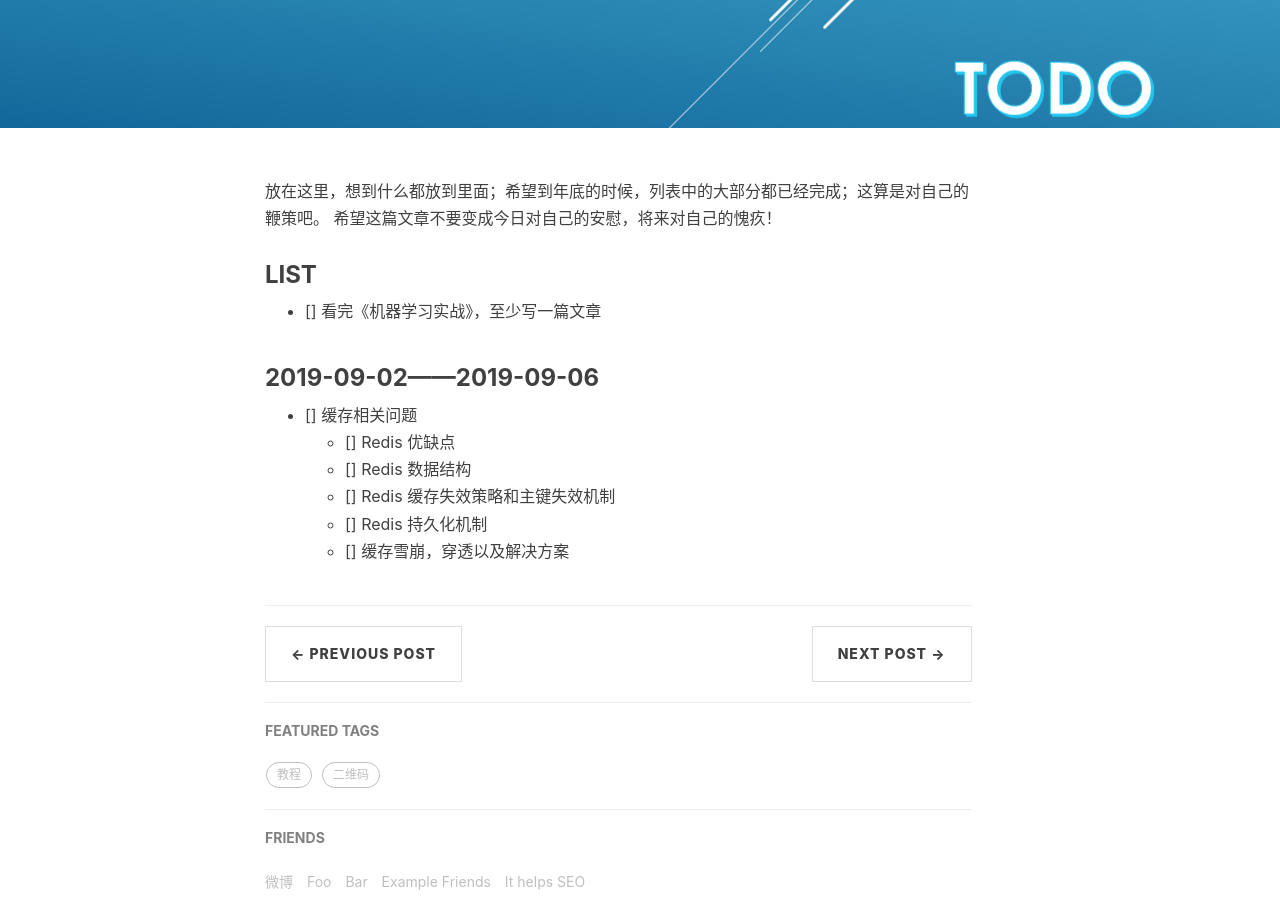
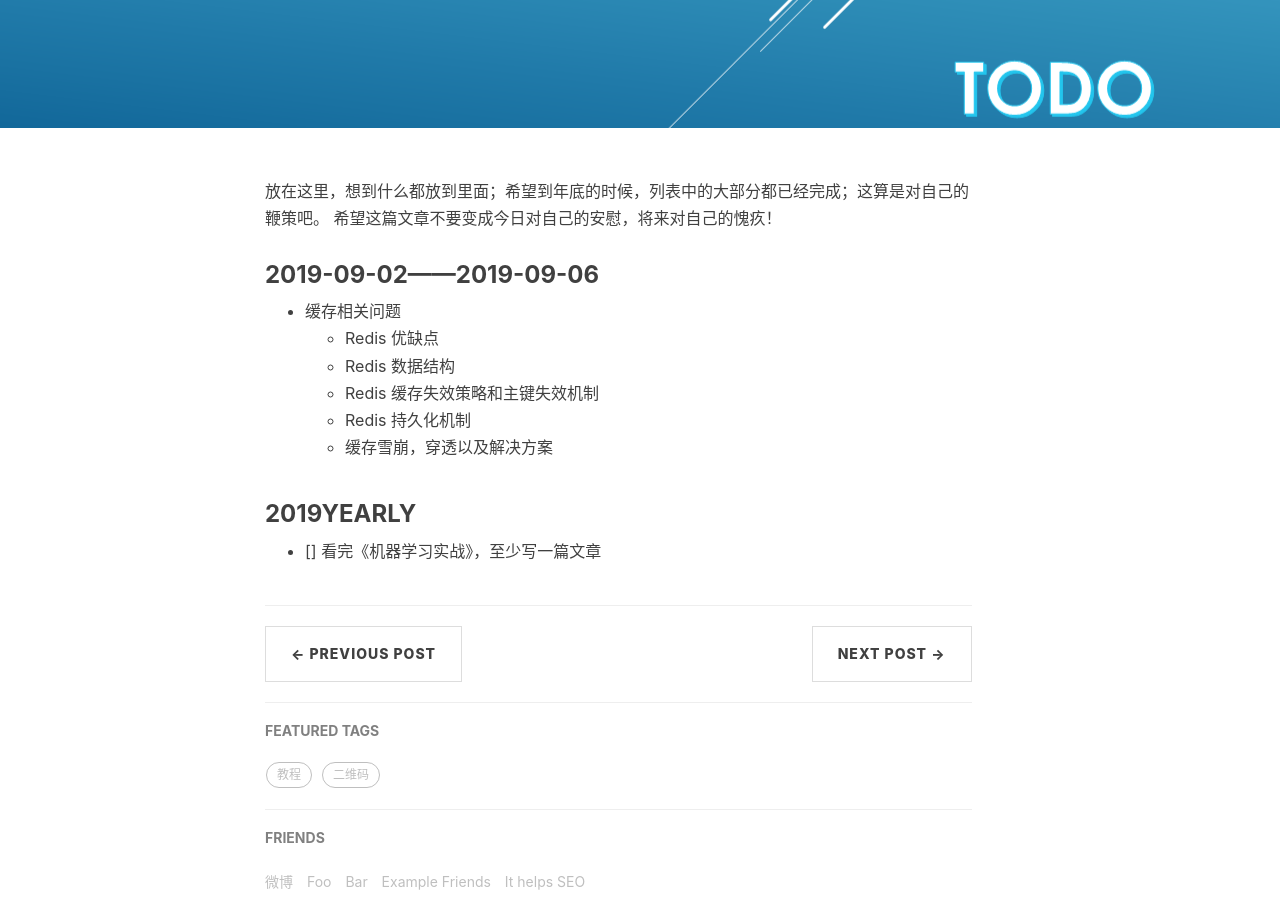
Before and after one commit to lovears/lovears.github.io, a Jekyll site: the page built from _posts/2019-06-30-todo-list.markdown, in a window 1280 px wide and 900 px high, scrolled down 395 px. Built offline with Jekyll 4.4.1, drawn with Linux system fonts in a browser that asks for light colours; nearby versions of some CDN libraries; comment, search, counter and statistics services are not loaded.

Commit message:
更新一周计划

```diff
--- a/_posts/2019-06-30-todo-list.markdown
+++ b/_posts/2019-06-30-todo-list.markdown
@@ -13,13 +13,14 @@ tags:
 放在这里，想到什么都放到里面；希望到年底的时候，列表中的大部分都已经完成；这算是对自己的鞭策吧。
 希望这篇文章不要变成今日对自己的安慰，将来对自己的愧疚！
 
-### LIST
+### 2019-09-02——2019-09-06
+-  缓存相关问题
+    -  Redis 优缺点
+    -  Redis 数据结构
+    -  Redis 缓存失效策略和主键失效机制
+    -  Redis 持久化机制
+    -  缓存雪崩，穿透以及解决方案
+
+
+### 2019YEARLY
 - [] 看完《机器学习实战》，至少写一篇文章
-
-### 2019-09-02——2019-09-06
-- [] 缓存相关问题
-    - [] Redis 优缺点
-    - [] Redis 数据结构
-    - [] Redis 缓存失效策略和主键失效机制
-    - [] Redis 持久化机制
-    - [] 缓存雪崩，穿透以及解决方案
```
